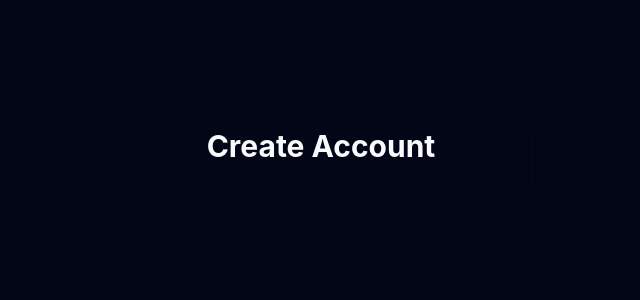
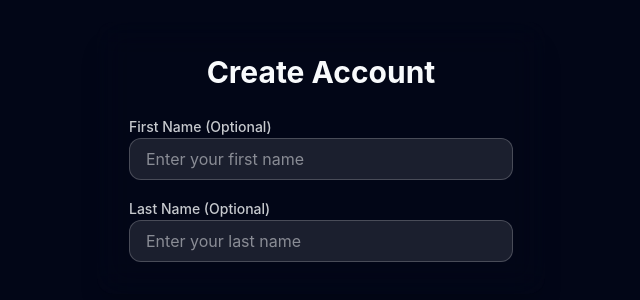
Before and after one commit to DavFilsDev/zenithAI_react-typescript-frontend, a React (Vite) app: page /register in a window 1280 px wide. Shown: the part 242-542 px from the top of the page, without its empty margins (319-959 px from the left). Built offline with nearby package versions, Linux system fonts and the light colour scheme; no server answers.

Commit message:
feat(auth-register): add firstName and lastName fields with reusable Input component

```diff
--- a/src/pages/Register.tsx
+++ b/src/pages/Register.tsx
@@ -51,7 +51,25 @@ export const Register = () => {
 
         {/* Form placeholder */}
         <form onSubmit={handleSubmit(onSubmit)} className="mt-6 space-y-4">
-          {/* Fields will be added in next steps */}
+          {/* First Name (optional) */}
+          <Input
+            label="First Name (Optional)"
+            type="text"
+            placeholder="Enter your first name"
+            registration={register('firstName')}
+            error={errors.firstName?.message}
+          />
+
+          {/* Last Name (optional) */}
+          <Input
+            label="Last Name (Optional)"
+            type="text"
+            placeholder="Enter your last name"
+            registration={register('lastName')}
+            error={errors.lastName?.message}
+          />
+
+          {/* Other fields (email, password, confirmPassword) will be added in next steps */}
         </form>
       </div>
     </div>
```
